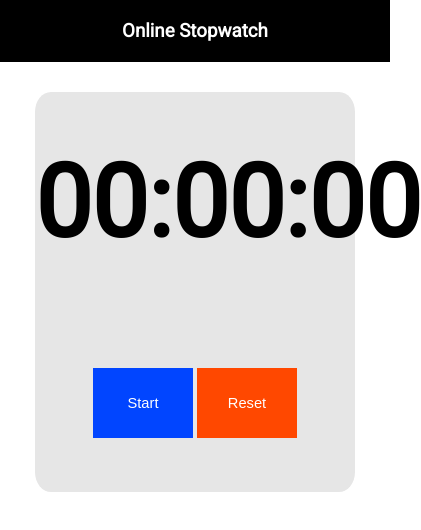
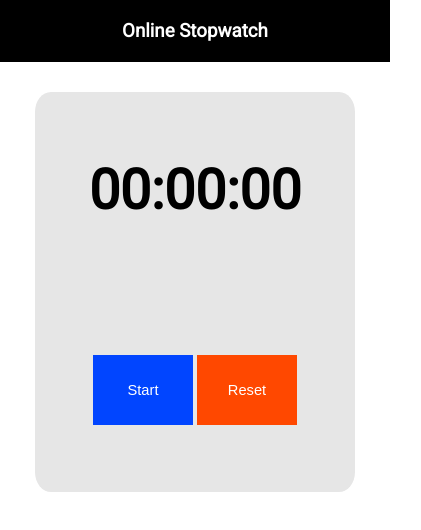
Before and after one commit to Guirdy/stopwatch, a plain HTML site: page src/index.html in a window 390 px wide. Shown: the whole page, 421 px wide, since content can reach past the window. Drawn offline with Linux system fonts and the light colour scheme.

Commit message:
fix: timer responsivity

```diff
--- a/src/style.css
+++ b/src/style.css
@@ -98,6 +98,9 @@ body {
         border-radius: 5%;
         background: rgb(230, 230, 230);
     }
+    #stopwatch h1 {
+        font-size: 55px;
+    }
     #stopwatch button {
         width: 100px;
         height: 70px;
```
